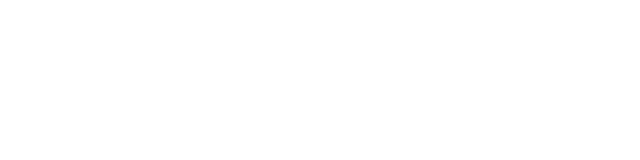
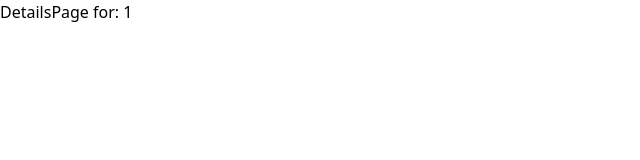
Before and after one commit to DamonLarcom/AdvancedWebScripting, a React (Create React App) app in the folder react-to-randoms/: page /details/1 in a window 1280 px wide. Shown: the top 160 px of the page, without its empty margins (0-640 px from the left). Built offline with nearby package versions, Linux system fonts and the light colour scheme.

Commit message:
base react-randoms + router

```diff
--- a/react-to-randoms/package.json
+++ b/react-to-randoms/package.json
@@ -8,6 +8,7 @@
     "@testing-library/user-event": "^13.5.0",
     "react": "^18.2.0",
     "react-dom": "^18.2.0",
+    "react-router-dom": "^6.10.0",
     "react-scripts": "5.0.1",
     "web-vitals": "^2.1.4"
   },
--- a/react-to-randoms/public/index.html
+++ b/react-to-randoms/public/index.html
@@ -9,7 +9,6 @@
       name="description"
       content="Web site created using create-react-app"
     />
-    <link rel="apple-touch-icon" href="%PUBLIC_URL%/logo192.png" />
     <!--
       manifest.json provides metadata used when your web app is installed on a
       user's mobile device or desktop. See https://developers.google.com/web/fundamentals/web-app-manifest/
@@ -24,7 +23,7 @@
       work correctly both with client-side routing and a non-root public URL.
       Learn how to configure a non-root public URL by running `npm run build`.
     -->
-    <title>React App</title>
+    <title>React to Randoms</title>
   </head>
   <body>
     <noscript>You need to enable JavaScript to run this app.</noscript>
--- a/react-to-randoms/src/App.js
+++ b/react-to-randoms/src/App.js
@@ -1,8 +1,21 @@
+import {BrowserRouter as Router, Link, Route, Routes} from 'react-router-dom'
+import DetailsPage from './pages/DetailsPage'
+import Home from './pages/Home'
+import NotFound from './pages/NotFound';
 
 function App() {
   return (
-    <div className="App">
+    <div className="App min-h-screen">
+      <Router>
+        <Routes>
+          {/* Routes matched from top to bottom */}
+          <Route exact path="/details/:name" element={<DetailsPage/>}></Route>
+          <Route exact path="/" element={<Home/>}></Route>
 
+          {/* 404 page for nav to routes that dont exist */}
+          <Route path="*" element={<NotFound/>}/>
+        </Routes>
+      </Router>
     </div>
   );
 }
--- /dev/null
+++ b/react-to-randoms/src/pages/DetailsPage.js
@@ -0,0 +1,12 @@
+import React from 'react'
+import {useParams} from 'react-router-dom'
+
+const DetailsPage = () => {
+    let {name} = useParams()
+
+  return (
+    <div>DetailsPage for: {name}</div>
+  )
+}
+
+export default DetailsPage
--- /dev/null
+++ b/react-to-randoms/src/pages/Home.js
@@ -0,0 +1,9 @@
+import React from 'react'
+
+const Home = () => {
+  return (
+    <div>Home</div>
+  )
+}
+
+export default Home
--- /dev/null
+++ b/react-to-randoms/src/pages/NotFound.js
@@ -0,0 +1,12 @@
+import React from 'react'
+
+const NotFound = () => {
+  return (
+    <div className='flex flex-col text-center'>
+        <h1 className='text-5xl'>404</h1>
+        <p className='text-3xl'>Page not Found</p>
+    </div>
+  )
+}
+
+export default NotFound
```
Also changed, not shown: 1 other file (tests, documents, lock files or other folders).
